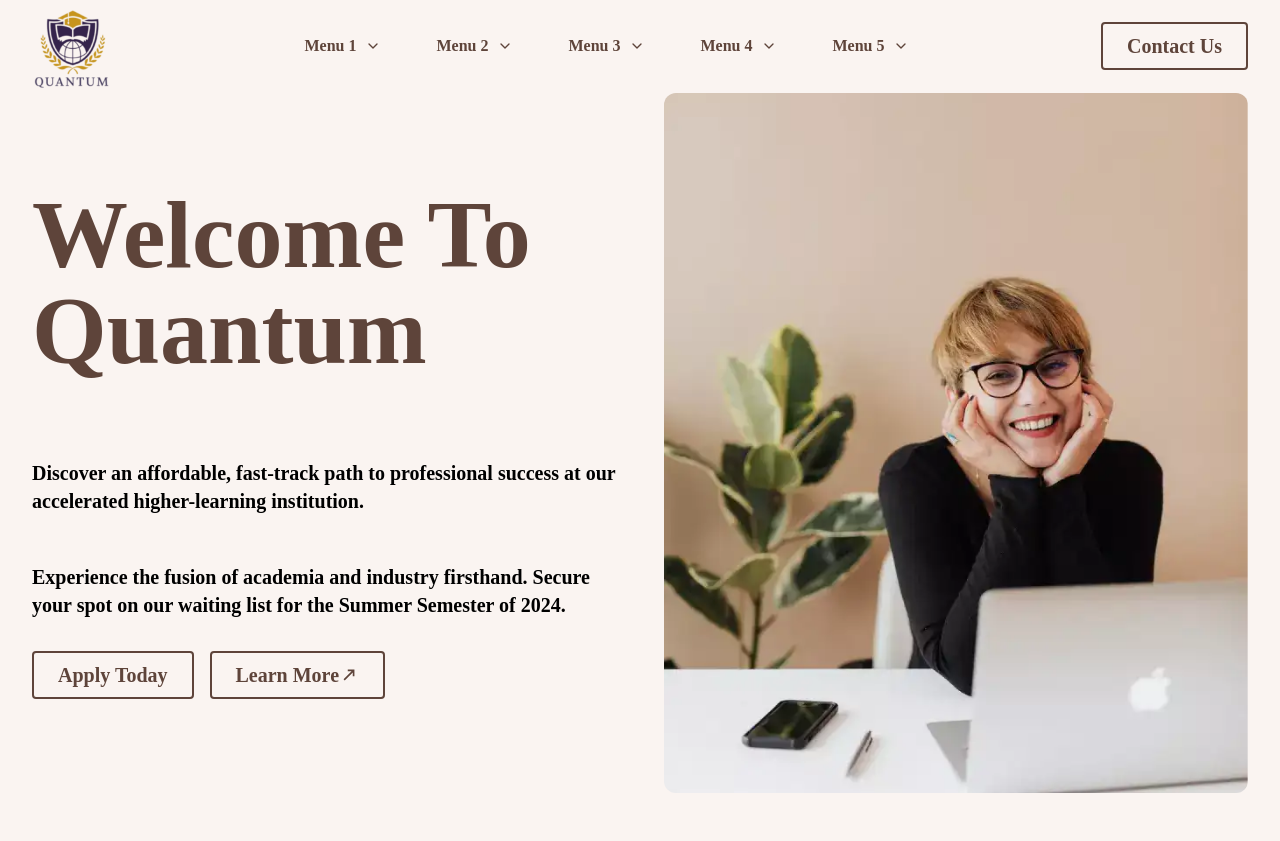
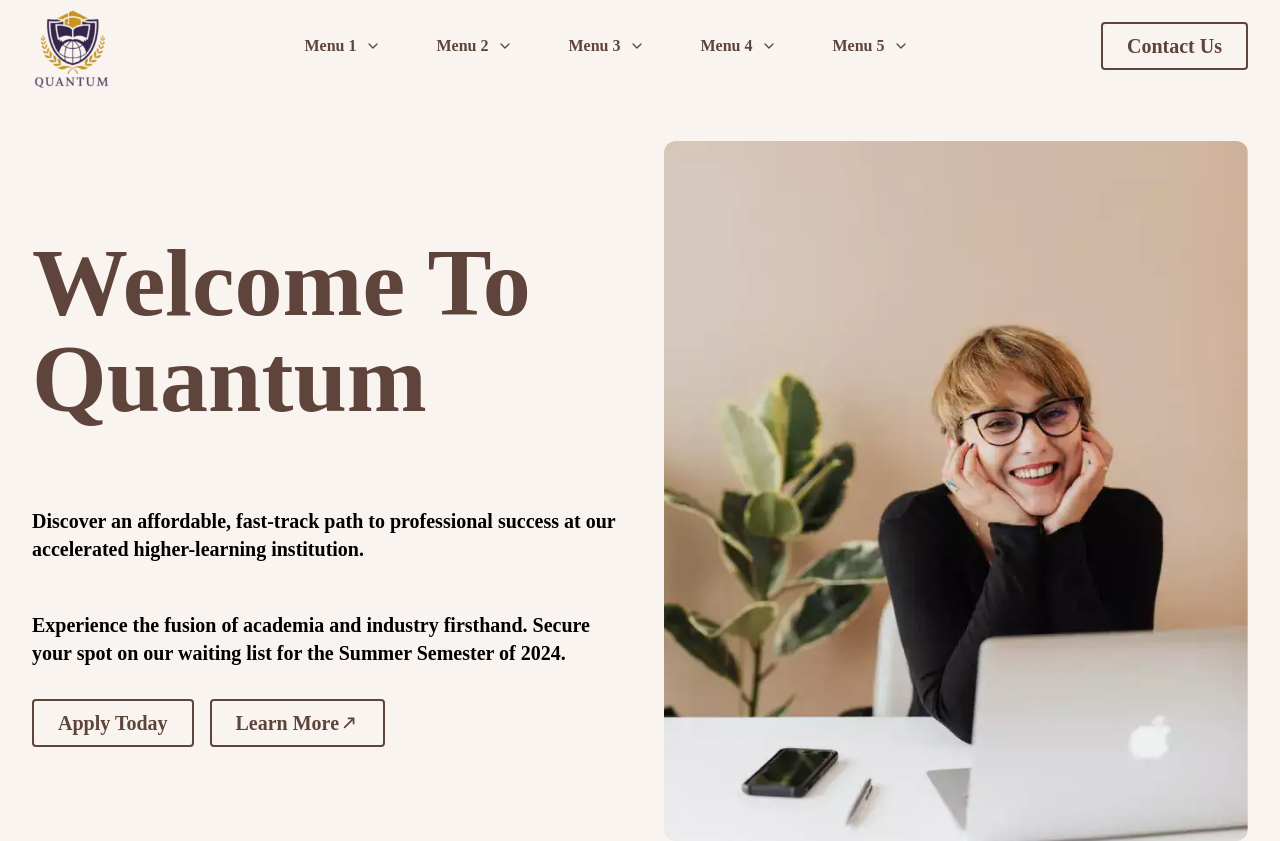
Before and after one commit to shejanNizam/quantum-education, a Next.js app: page / in a window 1280 px wide. Shown: the top 841 px of the page. Built offline with nearby package versions, Linux system fonts and the light colour scheme.

Commit message:
banner updated

```diff
--- a/src/components/Home/Banner.js
+++ b/src/components/Home/Banner.js
@@ -5,7 +5,7 @@
 export default function Banner() {
   return (
     <>
-      <div className="container grid grid-cols-1 md:grid-cols-2 lg:grid-cols-2 justify-center items-center gap-12">
+      <div className="container py-12 grid grid-cols-1 md:grid-cols-2 lg:grid-cols-2 justify-center items-center gap-12">
         <div>
           <h1 className="text-8xl text-primary font-bold mt-8 mb-20">
             Welcome To Quantum
```
